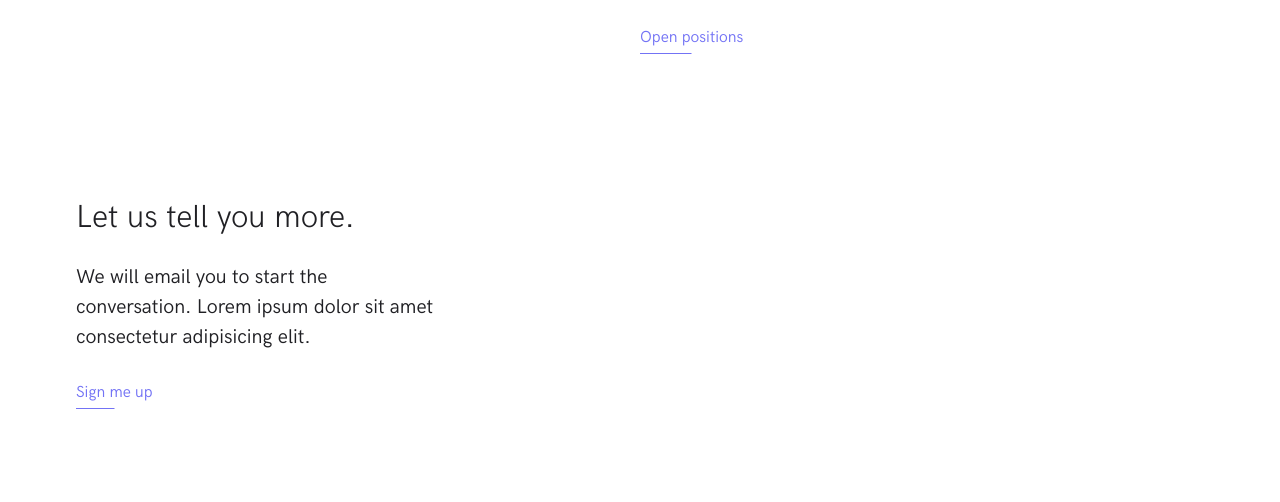
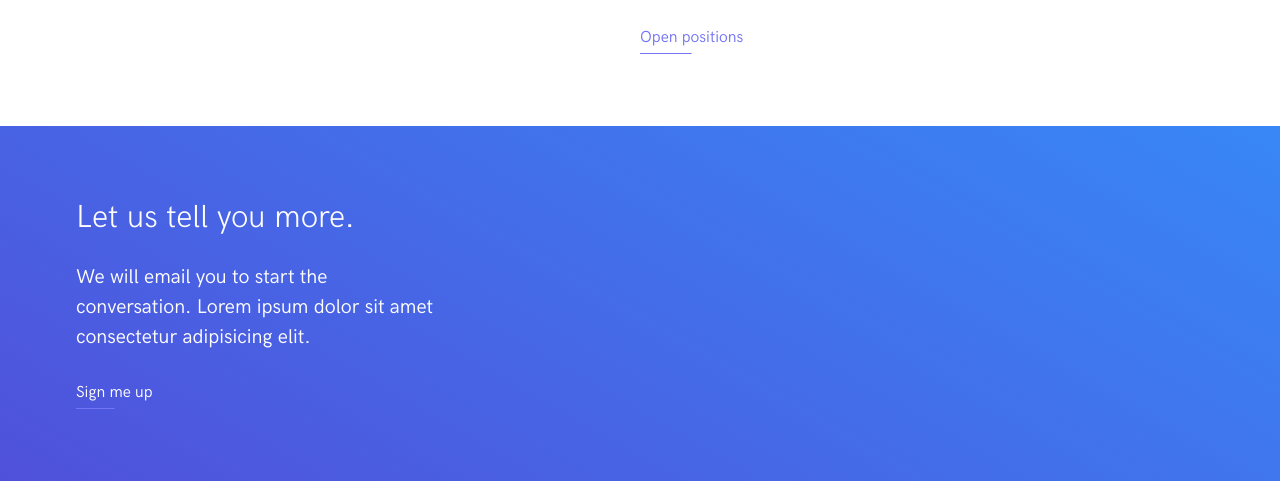
Before and after one commit to mct-ui/responsive-design-part-2-DecorteKasper, a plain HTML site: page index.html in a window 1280 px wide. Shown: the part 4240-4742 px from the top of the page. Drawn offline with Linux system fonts and the light colour scheme; files whose address does not match are found by name.

Commit message:
added new row modifier & cta-link modifier

```diff
--- a/css/screen.css
+++ b/css/screen.css
@@ -215,6 +215,11 @@ a:focus {
 .o-row—neutral-x-light{
     background-color: #f7f7f7;
     width: 100%;
+}
+.o-row—gradient{
+    color: #fff;
+    background: rgb(80, 81, 219);
+    background: linear-gradient(30deg, rgba(80, 81, 219, 1) 0%, rgba(56, 135, 247, 1) 100%);
 }
 
 /*
@@ -608,6 +613,18 @@ a:focus {
     background-color: #3E3EA8;
 }
 
+.c-link-cta--inverse,
+.c-link-cta--inverse:visited,
+.c-link-cta--inverse:active {
+    color: #fff;
+}
+.c-link-cta--inverse::after{
+    color: #fff;
+}
+.c-link-cta--inverse:hover::after {
+    color: #fff;
+}
+
 
 
 
--- a/index.html
+++ b/index.html
@@ -93,7 +93,7 @@
             </div>
         </div>
     </section>
-    <section class="o-row o-row--lg">
+    <section class="o-row o-row--lg ">
         <div class="o-container">
             <article class="o-layout o-row—neutral-x-light">
                 <div class="o-layout__item u-1-of-2-bp3">
@@ -225,7 +225,7 @@
             </div>
         </div>
     </section>
-    <section class="o-row o-row--lg">
+    <section class="o-row o-row--lg o-row—gradient">
         <div class="o-container">
             <div class="u-max-width-xs">
                 <h2>
@@ -236,7 +236,7 @@
                     elit.
                 </p>
                 <p>
-                    <a href="#!" class="c-link-cta">Sign me up</a>
+                    <a href="#!" class="c-link-cta c-link-cta--inverse">Sign me up</a>
                 </p>
             </div>
         </div>
```
